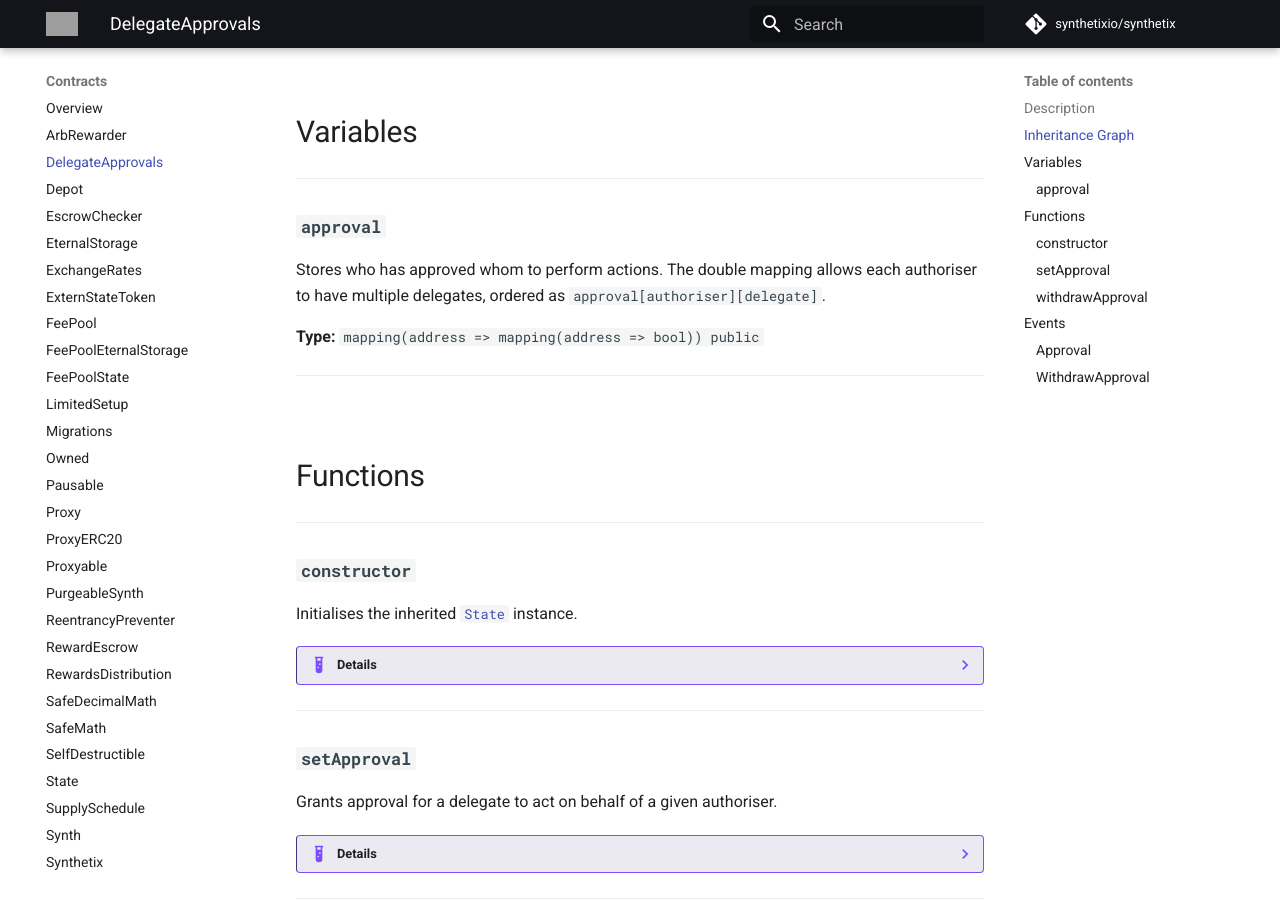
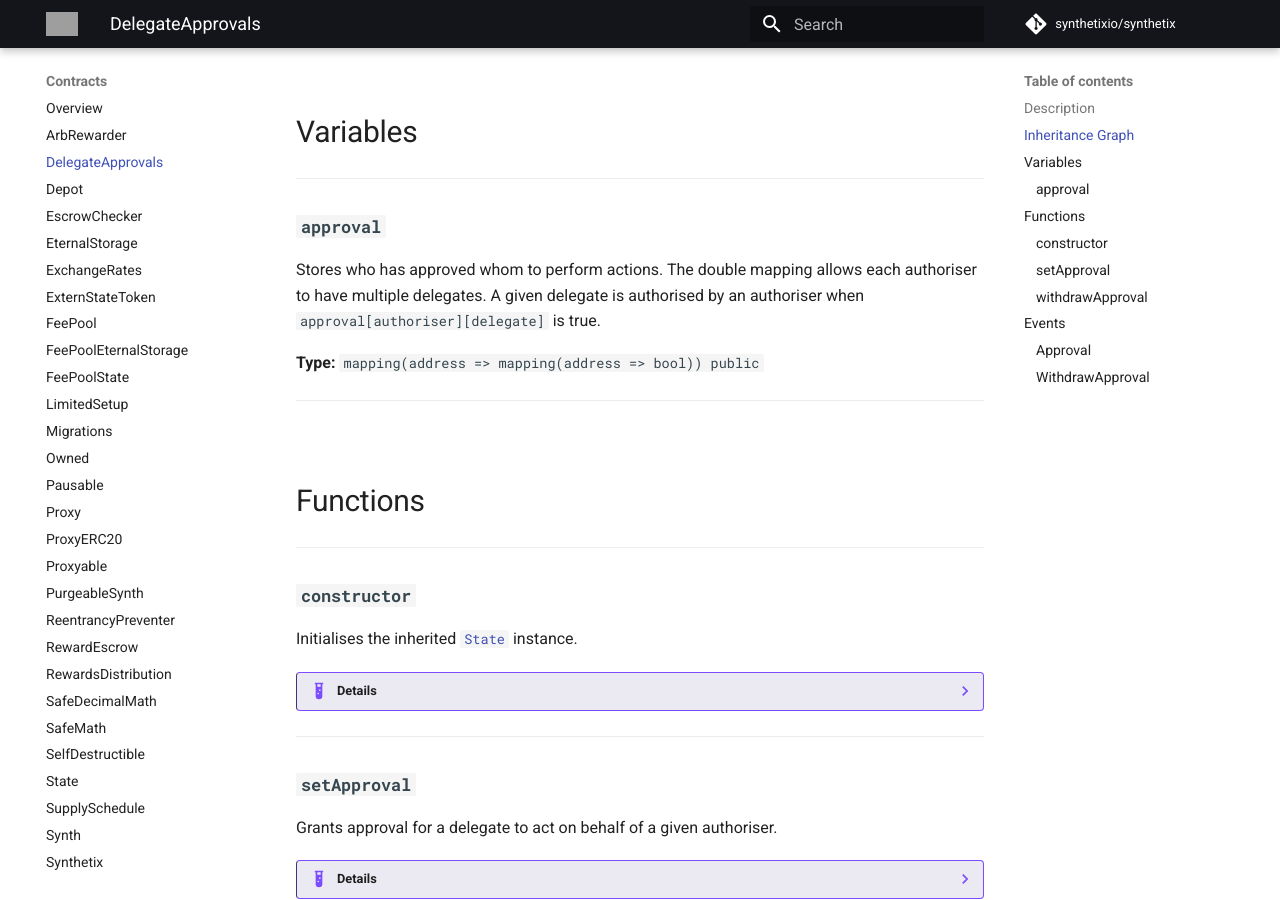
Before and after one commit to Synthetixio/synthetix, an MkDocs documentation site: the page built from docs/contracts/DelegateApprovals.md, in a window 1280 px wide and 900 px high, scrolled down 953 px. Built offline with MkDocs 1.6.1 and Material for MkDocs 9.7.7, drawn with Linux system fonts in a browser that asks for light colours; comment, search, counter and statistics services are not loaded; grey boxes are pictures that could not be loaded.

Commit message:
Clarify some language in DelegateApprovals.

```diff
--- a/docs/contracts/DelegateApprovals.md
+++ b/docs/contracts/DelegateApprovals.md
@@ -25,7 +25,7 @@ This contract is used by the [`FeePool`](FeePool.md) to enable users to permit o
 
 ### `approval`
 
-Stores who has approved whom to perform actions. The double mapping allows each authoriser to have multiple delegates, ordered as `approval[authoriser][delegate]`.
+Stores who has approved whom to perform actions. The double mapping allows each authoriser to have multiple delegates. A given delegate is authorised by an authoriser when `approval[authoriser][delegate]` is true.
 
 **Type:** `mapping(address => mapping(address => bool)) public`
 
```
